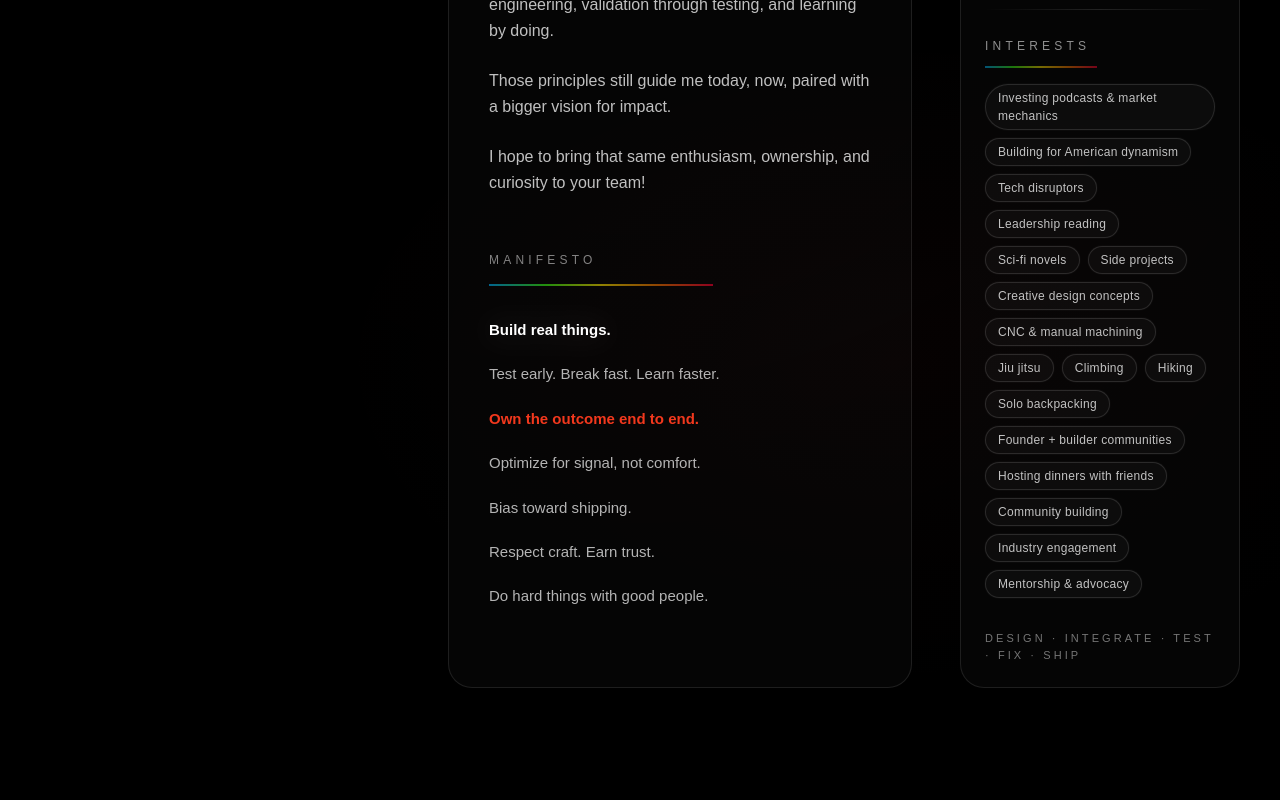
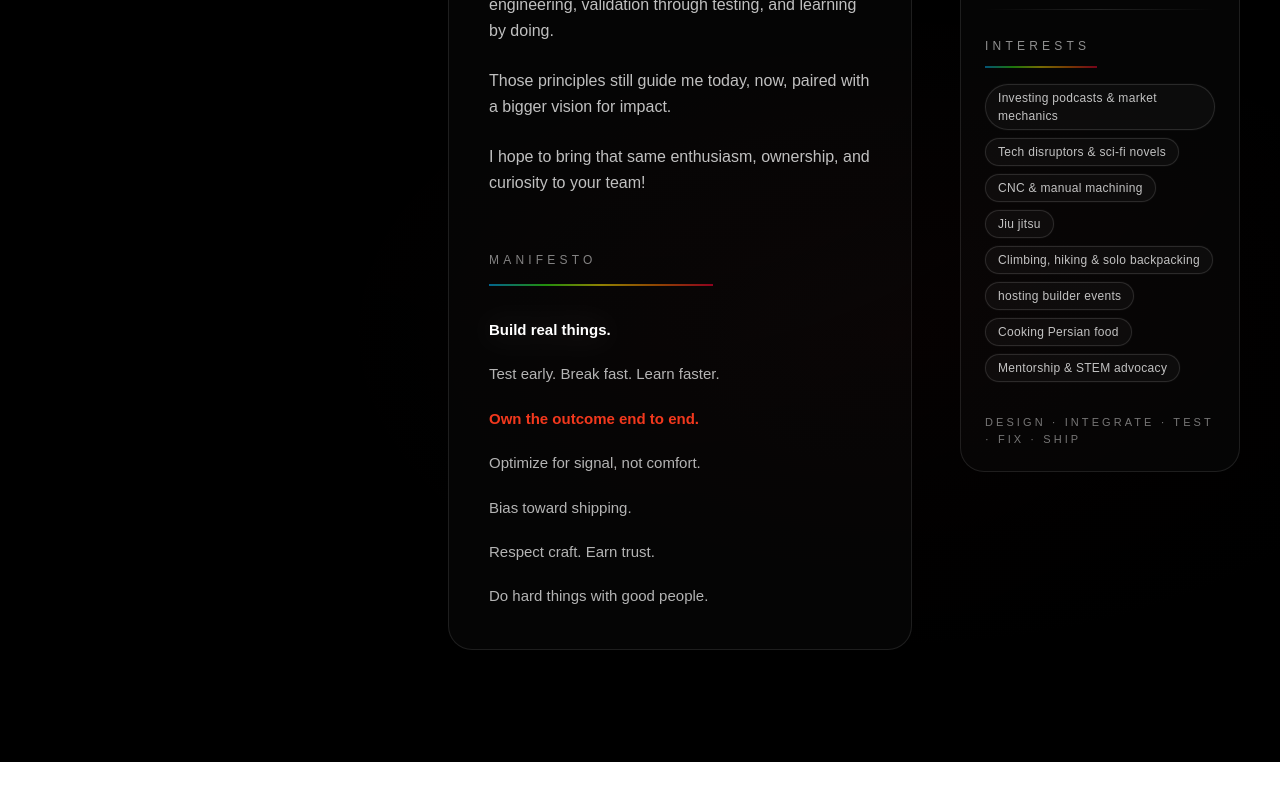
Before and after one commit to sophyamirza/sophya-portfolio, a Next.js app: page /bio in a window 1280 px wide. Shown: the part 1250-2050 px from the top of the page. After the commit the page ends 2012 px from the top, so only its background shows below. Built offline with nearby package versions, Linux system fonts and the light colour scheme; a web font is replaced by a local one.

Commit message:
latest updates

```diff
--- a/app/bio/page.tsx
+++ b/app/bio/page.tsx
@@ -237,22 +237,13 @@ export default function BioPage() {
                 title="INTERESTS"
                 items={[
                   "Investing podcasts & market mechanics",
-                  "Building for American dynamism",
-                  "Tech disruptors",
-                  "Leadership reading",
-                  "Sci-fi novels",
-                  "Side projects",
-                  "Creative design concepts",
+                  "Tech disruptors & sci-fi novels",
                   "CNC & manual machining",
                   "Jiu jitsu",
-                  "Climbing",
-                  "Hiking",
-                  "Solo backpacking",
-                  "Founder + builder communities",
-                  "Hosting dinners with friends",
-                  "Community building",
-                  "Industry engagement",
-                  "Mentorship & advocacy",
+                  "Climbing, hiking & solo backpacking",
+                  "hosting builder events",
+                  "Cooking Persian food",
+                  "Mentorship & STEM advocacy",
                 ]}
               />
 
```
